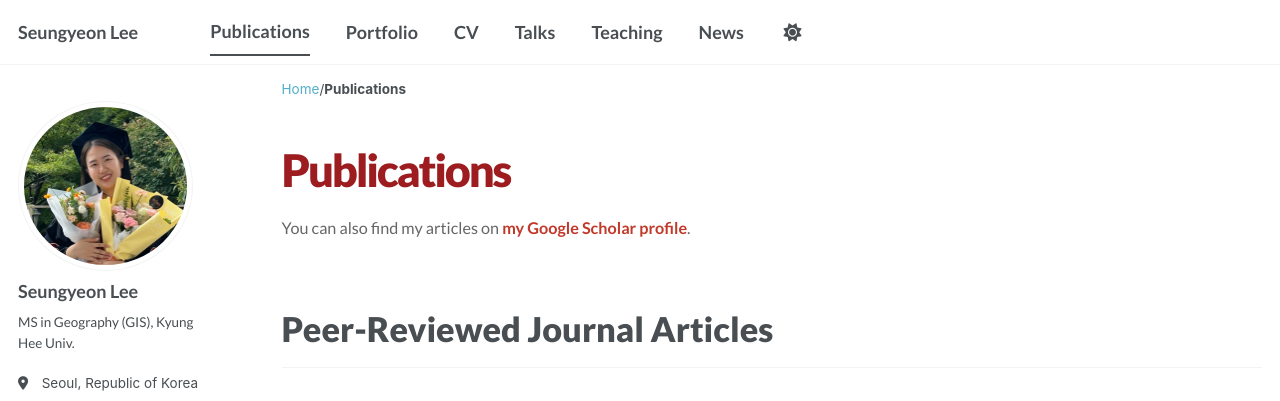
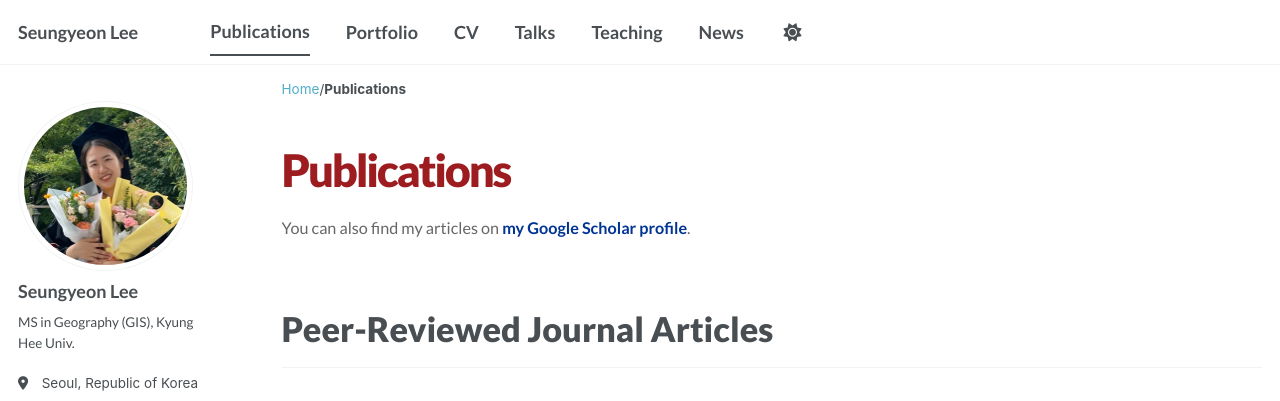
Before and after one commit to seungyeon677/seungyeon677.github.io, a Jekyll site: the page built from _pages/publications.html, in a window 1280 px wide. Shown: the top 401 px of the page. Built offline with Jekyll 4.4.1, drawn with Linux system fonts in a browser that asks for light colours; some web fonts are replaced; a script bundle is joined from its source files by our own code; library files that are not in the unit come from our copies.

Commit message:
Update head.html

```diff
--- a/_includes/head.html
+++ b/_includes/head.html
@@ -93,7 +93,7 @@
 
   /* 안내 문구 내의 링크(Google Scholar) 스타일 */
   .wordwrap a {
-    color: #c0392b !important;         /* 포인트 컬러(빨간색) 적용 */
+    color: #003494 !important;         /* 포인트 컬러(파란색) 적용 */
     font-weight: bold !important;
     text-decoration: none !important;
   }
```
